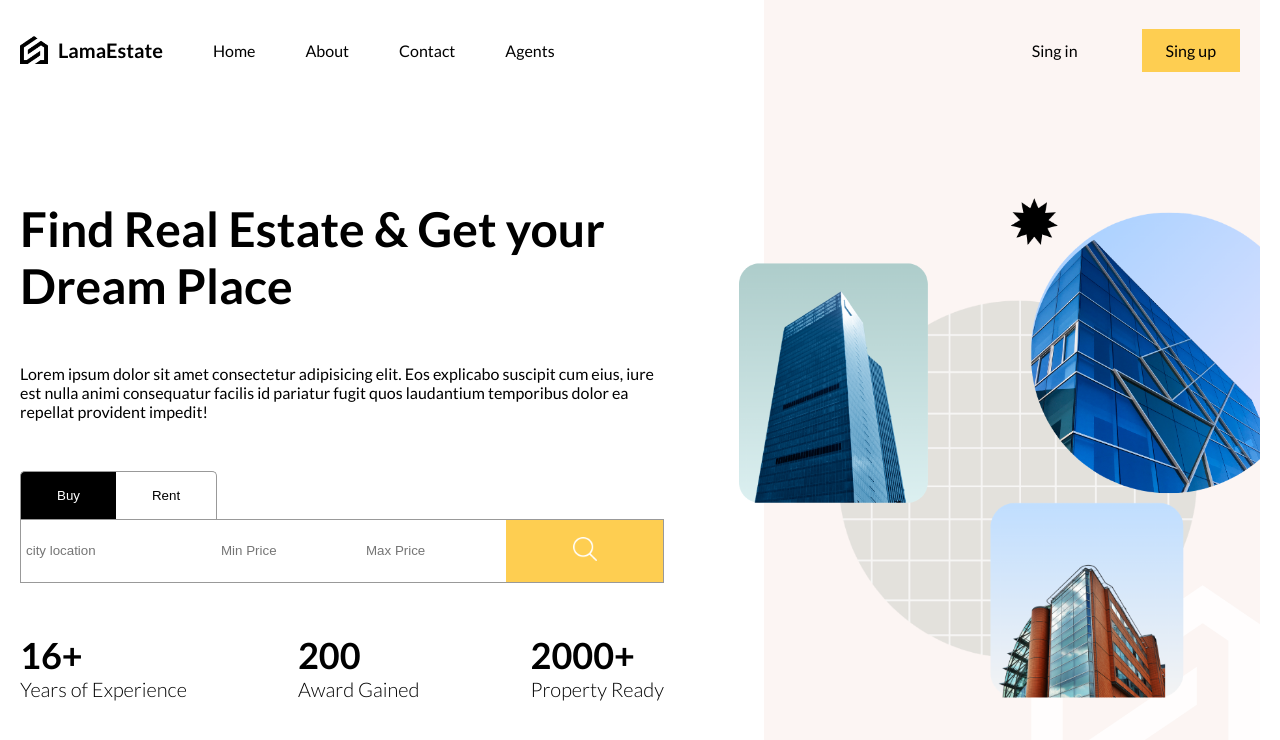
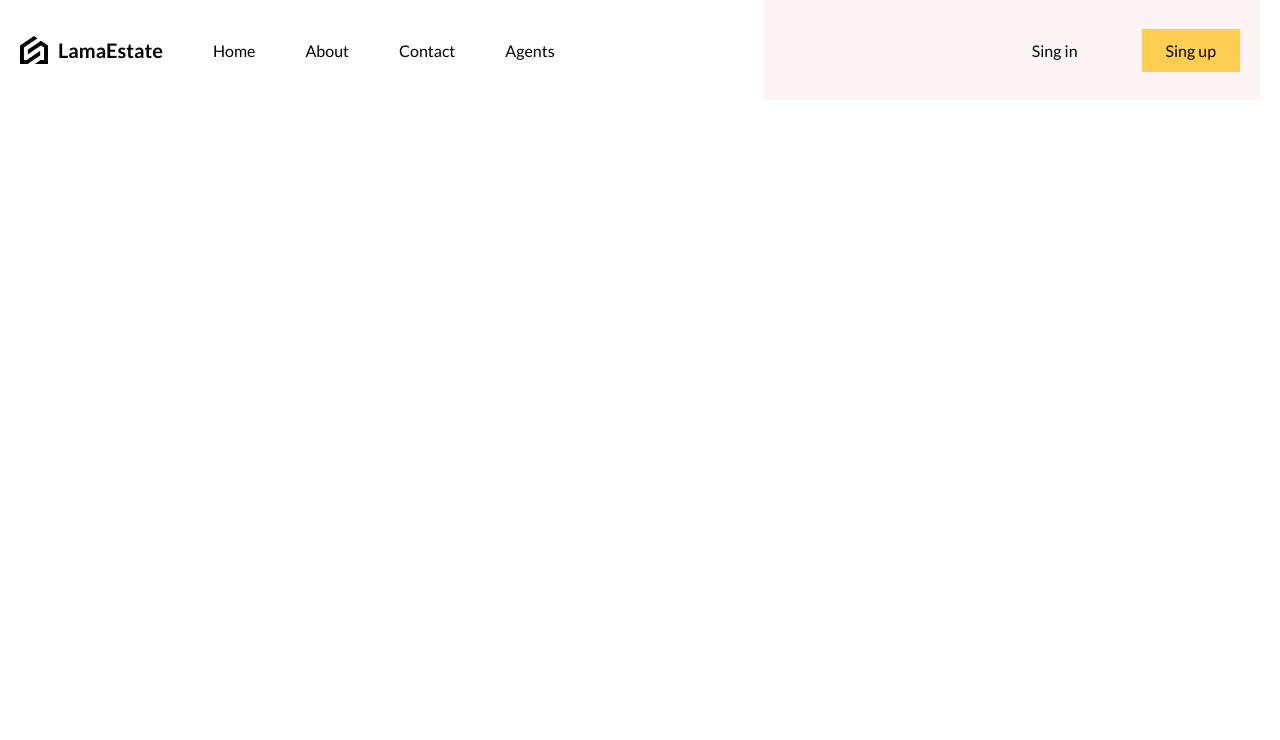
Before and after one commit to GiOrGI175/lamaesate-front, a React (Vite) app: page /list in a window 1280 px wide. Shown: the top 740 px of the page. Built offline with nearby package versions, Linux system fonts and the light colour scheme.

Commit message:
feature/react router dom

```diff
--- a/package.json
+++ b/package.json
@@ -13,6 +13,7 @@
     "motion": "^12.23.24",
     "react": "^18.2.0",
     "react-dom": "^18.2.0",
+    "react-router-dom": "^7.9.4",
     "sass": "^1.93.2"
   },
   "devDependencies": {
--- a/src/App.jsx
+++ b/src/App.jsx
@@ -1,18 +1,34 @@
+import { div, path } from 'motion/react-client';
 import Navbar from './components/navbar/Navbar';
-import './layout.scss';
 import { HomePage } from './routes/home/HomePage';
+import { createBrowserRouter, RouterProvider } from 'react-router-dom';
+import ListPage from './routes/listPage/ListPage';
+import Layout from './routes/layout/Layout';
+import SinglePage from './routes/singlePage/SinglePage';
 
 function App() {
-  return (
-    <div className='layout'>
-      <div className='navbar'>
-        <Navbar />
-      </div>
-      <div className='content'>
-        <HomePage />
-      </div>
-    </div>
-  );
+  const router = createBrowserRouter([
+    {
+      path: '/',
+      element: <Layout />,
+      children: [
+        {
+          path: '/',
+          element: <HomePage />,
+        },
+        {
+          path: '/list',
+          element: <ListPage />,
+        },
+        {
+          path: '/:id',
+          element: <SinglePage />,
+        },
+      ],
+    },
+  ]);
+
+  return <RouterProvider router={router} />;
 }
 
 export default App;
--- /dev/null
+++ b/src/routes/layout/Layout.jsx
@@ -0,0 +1,19 @@
+import { Outlet } from 'react-router-dom';
+import Navbar from '../../components/navbar/Navbar';
+import { HomePage } from '../home/HomePage';
+import './layout.scss';
+
+const Layout = () => {
+  return (
+    <div className='layout'>
+      <div className='navbar'>
+        <Navbar />
+      </div>
+      <div className='content'>
+        <Outlet />
+      </div>
+    </div>
+  );
+};
+
+export default Layout;
--- a/src/layout.scss
+++ b/src/routes/layout/layout.scss
@@ -1,4 +1,4 @@
-@import './responsive.scss';
+@import '../../responsive.scss';
 
 .layout {
   height: 100vh;
--- /dev/null
+++ b/src/routes/listPage/ListPage.jsx
@@ -0,0 +1,7 @@
+import './listPage.scss';
+
+const ListPage = () => {
+  return <div className='listPage'></div>;
+};
+
+export default ListPage;
--- /dev/null
+++ b/src/routes/listPage/listPage.scss
@@ -0,0 +1,2 @@
+// .listPage {
+// }
--- /dev/null
+++ b/src/routes/login/login.scss
@@ -0,0 +1,3 @@
+// .login{
+
+// }
--- /dev/null
+++ b/src/routes/singlePage/SinglePage.tsx
@@ -0,0 +1,7 @@
+import './singlePage.scss';
+
+const SinglePage = () => {
+  return <div className='singlePage'></div>;
+};
+
+export default SinglePage;
--- /dev/null
+++ b/src/routes/singlePage/singlePage.scss
@@ -0,0 +1,2 @@
+// .singlePage {
+// }
```
Also changed, not shown: src/routes/login/Login.jsx (added, +7 -0 lines), 1 other file (tests, documents, lock files or other folders).
